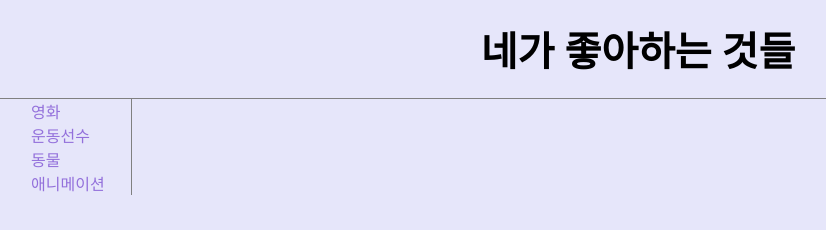
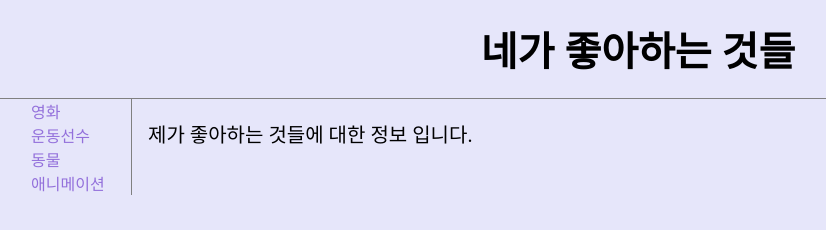
Before and after one commit to zyy191/zyyweb, a plain HTML site: page index.html in a window 1280 px wide. Shown: the whole page, without its empty margins (2-828 px from the left). Drawn offline with Linux system fonts and the light colour scheme.

Commit message:
Add files via upload

```diff
--- a/index.html
+++ b/index.html
@@ -88,4 +88,6 @@ border-bottom:none;
     <li><a href="4.html"><font color="MediumPurple">동물</a></li>
     <li><a href="5.html"><font color="MediumPurple">애니메이션</a></li>
 	</ol>
+	<p class="ex">제가 좋아하는 것들에 대한 정보 입니다.</P>
+
 </html>
```
